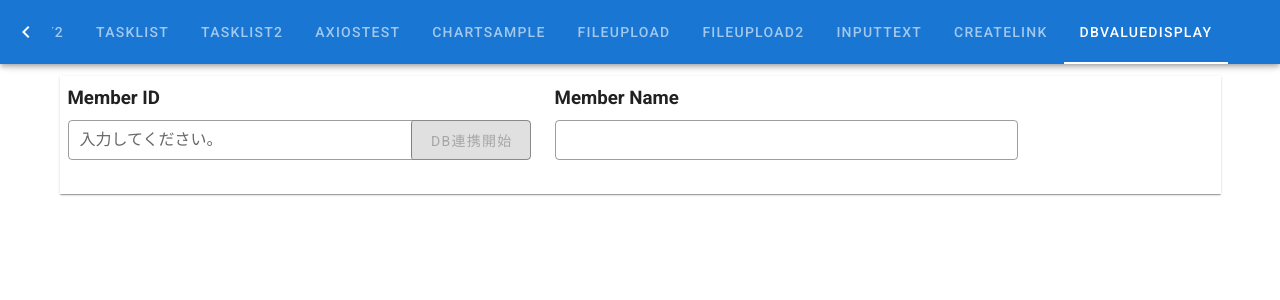
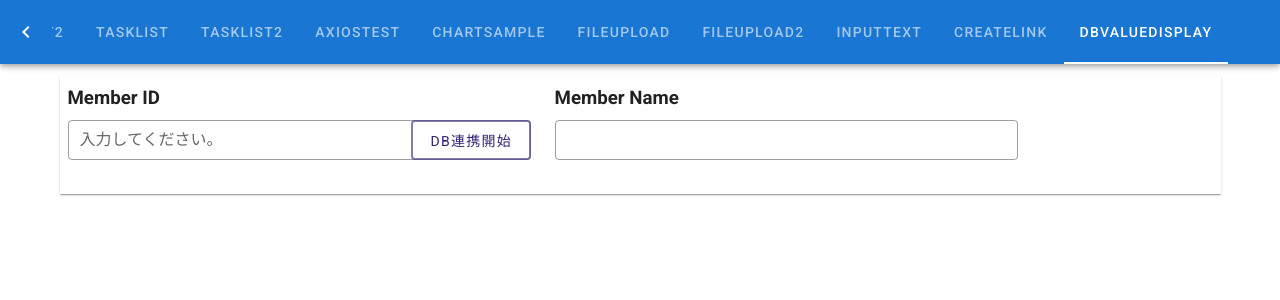
Before and after one commit to subretu/vue-sample-project, a Vue app in the folder frontend/: page /dbvaluesdisplay in a window 1280 px wide. Shown: the top 300 px of the page. Built offline with nearby package versions, Linux system fonts and the light colour scheme.

Commit message:
change button style &  func change  ready button

```diff
--- a/frontend/src/views/DbValuesDisplay.vue
+++ b/frontend/src/views/DbValuesDisplay.vue
@@ -29,7 +29,6 @@
                         : 'connectionDefault',
                     ]"
                     class="mr-n3 mt-n2"
-                    :disabled="!mytext"
                     @click="getMemberName(state.inputtext1)"
                     :loading="state.linking"
                     >{{ buttonText }}</v-btn
@@ -95,7 +94,7 @@ export default defineComponent({
       } catch (err: any) {
         console.log(JSON.parse(err.request.response).detail);
 
-        state.inputtext2 = "登録されていないIDです。";
+        state.inputtext2 = "";
 
         state.dbConnectionStatusSuccess = false;
         state.dbConnectionStatusFail = true;
@@ -107,6 +106,8 @@ export default defineComponent({
 
     const changeReadyButton = () => {
       buttonText.value = "DB連携開始";
+      state.dbConnectionStatusSuccess = null;
+      state.dbConnectionStatusFail = null;
     };
 
     // バリデーションを通過すればボタンをクリック可能
@@ -134,21 +135,21 @@ export default defineComponent({
   width: 700px;
 }
 .connectionDefault {
-  background-color: rgba(135, 206, 235, 0.3) !important;
-  border-left: 1px solid gray; /* 線のスタイルを設定 */
-  color: black;
+  background-color: rgba(255, 255, 255, 0.199) !important;
+  border: 2px solid rgba(54, 34, 117, 0.6) !important;
+  color: rgba(54, 34, 117);
   font-weight: normal;
 }
 .connectionSuccess {
-  background-color: rgba(0, 0, 255, 0.3) !important;
-  border-left: 1px solid gray; /* 線のスタイルを設定 */
-  color: black;
+  background-color: rgba(255, 255, 255, 0.199) !important;
+  border-left: 1px solid rgb(128, 128, 128, 0.6) !important;
+  color: red;
   font-weight: normal;
 }
 .connectionFail {
-  background-color: rgba(255, 0, 0, 0.3) !important;
-  border-left: 1px solid gray; /* 線のスタイルを設定 */
-  color: black;
+  background-color: rgba(255, 255, 255, 0.25) !important;
+  border-left: 1px solid rgb(128, 128, 128, 0.6) !important;
+  color: rgb(180, 170, 170);
   font-weight: normal;
 }
 </style>
```
